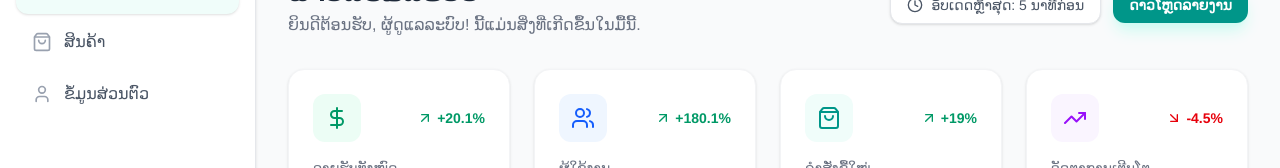
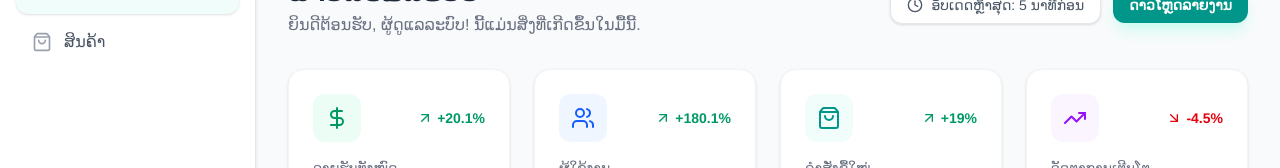
Before and after one commit to huevangxp/next-beginner, a Next.js app: page / in a window 1280 px wide. Shown: the part 139-307 px from the top of the page. Built offline with nearby package versions, Linux system fonts and the light colour scheme.

Commit message:
commit Thu 12/18/2025  9:12:56.19

```diff
--- a/app/components/Sidebar.tsx
+++ b/app/components/Sidebar.tsx
@@ -11,7 +11,7 @@ const Sidebar = () => {
   const menuItems = [
     { name: "ໜ້າຫຼັກ", href: "/", icon: Home },
     { name: "ສິນຄ້າ", href: "/product", icon: ShoppingBag },
-    { name: "ຂໍ້ມູນສ່ວນຕົວ", href: "/profile", icon: User },
+    // { name: "ຂໍ້ມູນສ່ວນຕົວ", href: "/profile", icon: User },
   ];
 
   return (
```
